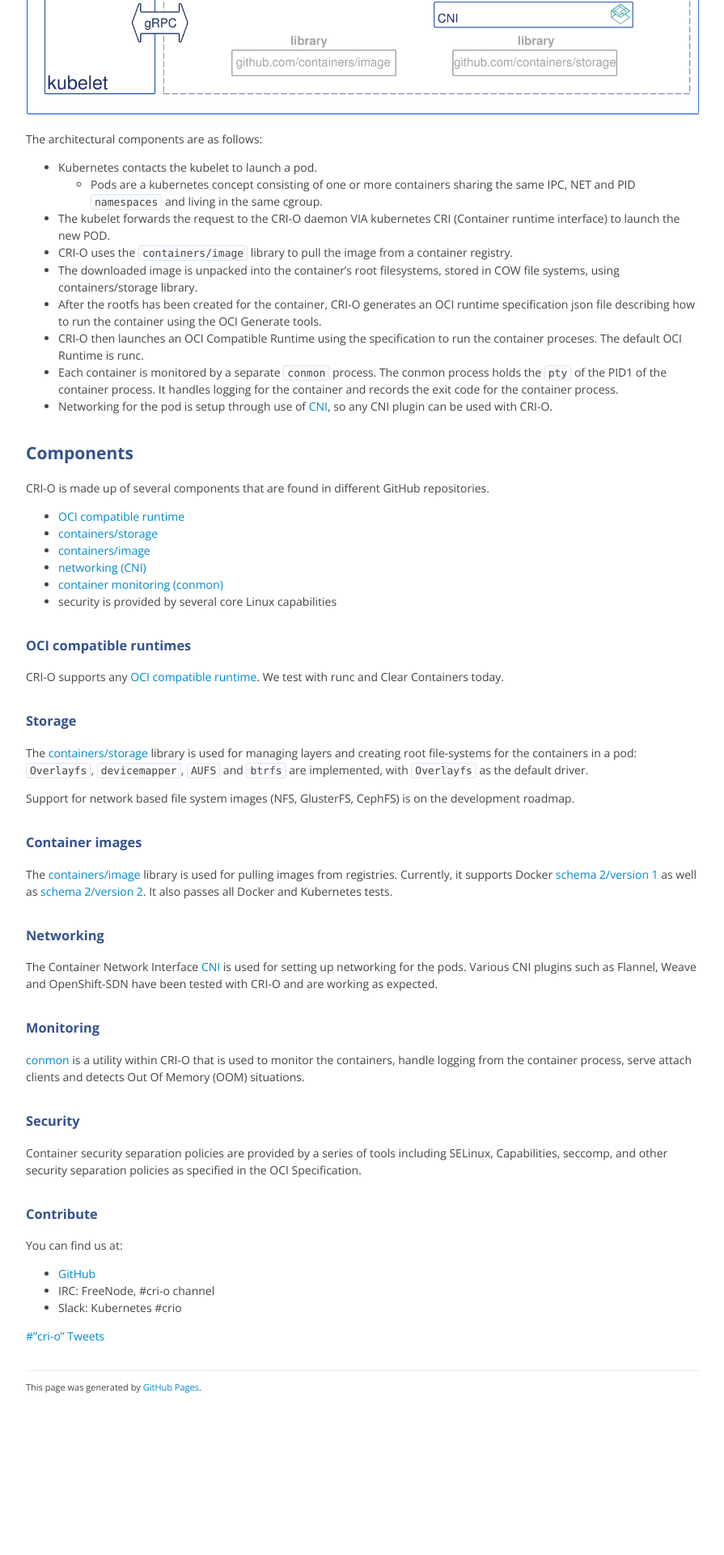
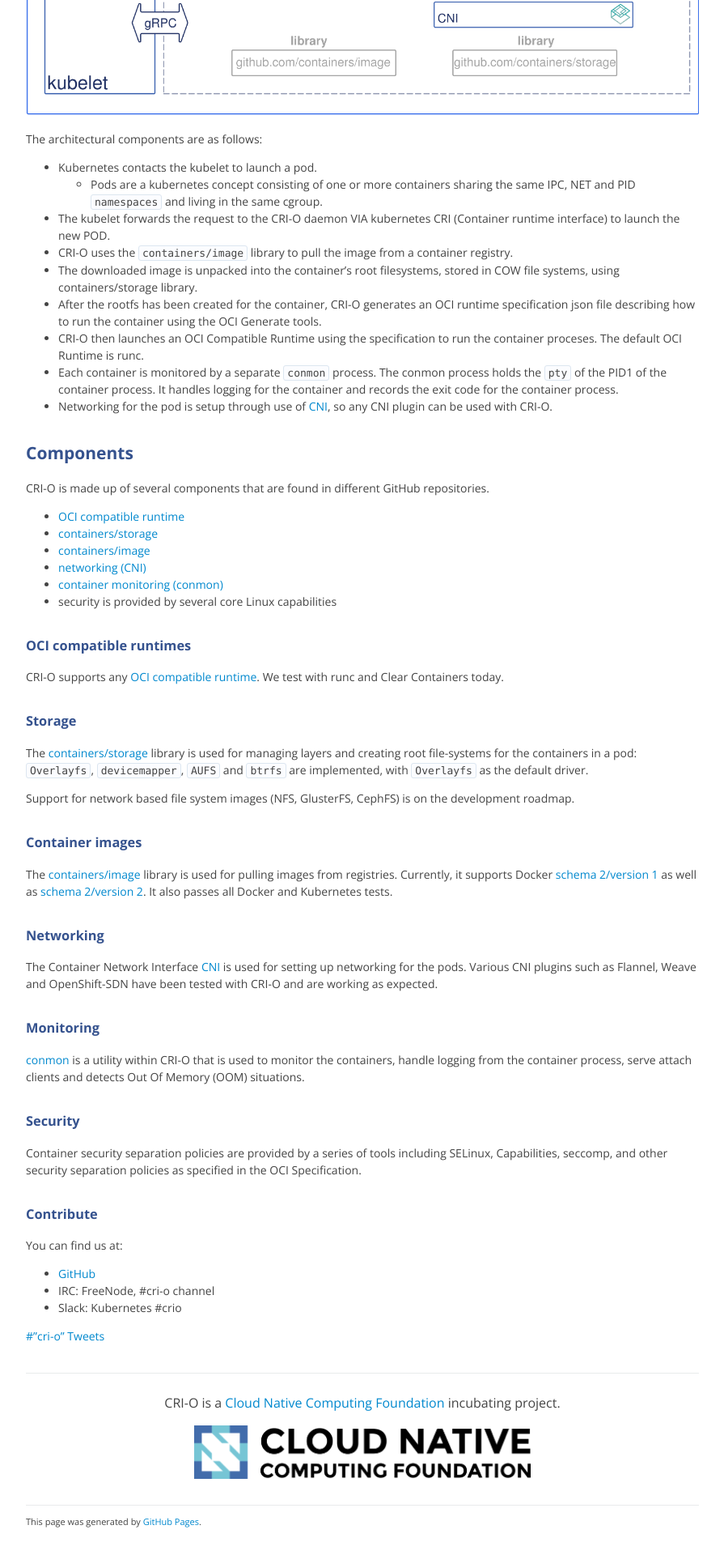
Before and after one commit to cri-o/cri-o.io, a Jekyll site: the page built from index.md, in a window 1280 px wide. Shown: the part 2122-4042 px from the top of the page at 81% size, without its empty margins (192-1087 px from the left). Built offline with Jekyll 4.4.1, drawn with Linux system fonts in a browser that asks for light colours; comment, search, counter and statistics services are not loaded; before the commit the page ends 3876 px from its top, so only the background shows below that.

Commit message:
Add CNCF logo and description
Signed-off-by: lucperkins <lucperkins@gmail.com>

```diff
--- /dev/null
+++ b/_includes/cncf.html
@@ -0,0 +1,7 @@
+<div class="cncf-section">
+  <p>
+    CRI-O is a <a href="https://cncf.io" target="_blank">Cloud Native Computing Foundation</a> incubating project.
+  </p>
+
+  <img class="cncf-section-logo" src="/logo/cncf-logo.png" alt="Cloud Native Computing Foundation logo">
+</div>
--- a/_layouts/default.html
+++ b/_layouts/default.html
@@ -47,6 +47,10 @@
     <section class="main-content">
       {{ content }}
 
+      <br />
+
+      {% include cncf.html %}
+
       <footer class="site-footer">
         <span class="site-footer-credits">This page was generated by <a href="https://pages.github.com">GitHub Pages</a>.</span>
       </footer>
--- a/assets/css/style.scss
+++ b/assets/css/style.scss
@@ -2,3 +2,20 @@
 ---
 
 @import 'jekyll-theme-cayman';
+
+.cncf-section {
+  border-top: 1px solid rgb(233, 235, 236);
+  padding-top: 1.5rem;
+
+  display: flex;
+  flex-direction: column;
+  align-items: center;
+
+  p {
+    font-size: 1rem;
+  }
+
+  &-logo {
+    width: 50%;
+  }
+}
```
Also changed, not shown: logo/cncf-logo.png (added).
